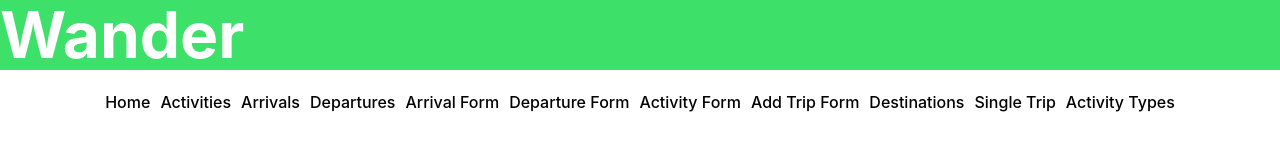
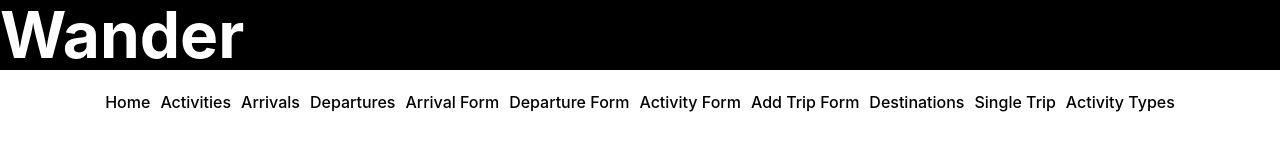
Before and after one commit to mjchin1/WanderApp--In-Progress, a React (Vite) app in the folder client/: page / in a window 1280 px wide. Shown: the top 160 px of the page. Built offline with nearby package versions, Linux system fonts and the light colour scheme; no server answers.

Commit message:
saving banner options

```diff
--- a/client/src/index.css
+++ b/client/src/index.css
@@ -289,6 +289,8 @@ a {
   display: flex;
   align-items: center;
   background-color: #3de068;
+  background-color: #414673;
+  background-color: black;
   color: white;
   position: fixed;
   top: 0;
```
